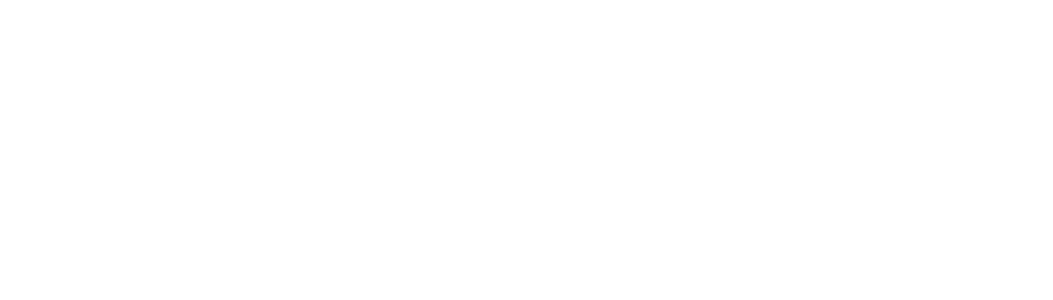
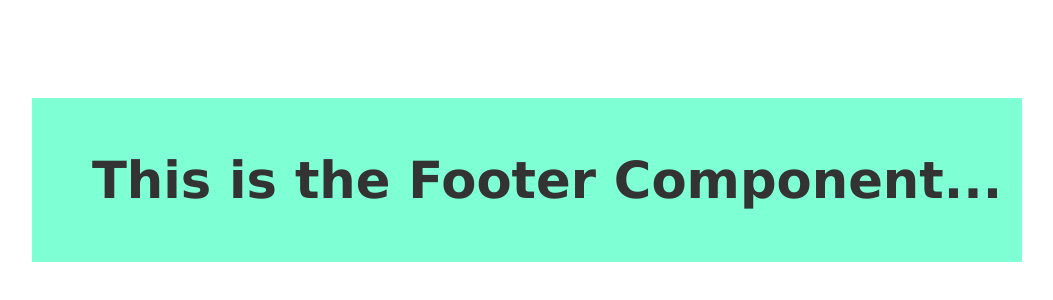
Before and after one commit to damodhar-divami/Team, a React (Vite) app: page / in a window 1280 px wide. Shown: the part 320-620 px from the top of the page, without its empty margins (133-1186 px from the left). Built offline with nearby package versions, Linux system fonts and the light colour scheme.

Commit message:
Harshith Commit

```diff
--- a/package.json
+++ b/package.json
@@ -22,6 +22,8 @@
     "eslint-plugin-react-hooks": "^5.1.0",
     "eslint-plugin-react-refresh": "^0.4.19",
     "globals": "^15.15.0",
+    "node-sass": "^9.0.0",
+    "sass": "^1.85.1",
     "typescript": "~5.7.2",
     "typescript-eslint": "^8.24.1",
     "vite": "^6.2.0"
--- a/src/App.tsx
+++ b/src/App.tsx
@@ -1,10 +1,10 @@
 import './App.css'
-
+import Footer from './Components/Footer'
 function App() {
 
   return (
     <>
-
+       <Footer/>
     </>
   )
 }
--- /dev/null
+++ b/src/Components/Footer.tsx
@@ -0,0 +1,10 @@
+import "../styles/Footer.scss"
+const Footer = () => {
+  return (
+    <div className="footer">
+      <h1> This is the Footer Component...</h1>
+    </div>
+  )
+}
+
+export default Footer
--- /dev/null
+++ b/src/styles/Footer.scss
@@ -0,0 +1,28 @@
+.footer {
+    display: flex;
+    justify-content: flex-end;
+    align-items: center;
+    background-color: aquamarine;
+    padding: 20px;
+    font-size: 16px;
+    color: #333;
+    width: 100%;
+    height: 100%;
+    font-family: 'Lucida Sans', 'Lucida Sans Regular', 'Lucida Grande', 'Lucida Sans Unicode', Geneva, Verdana, sans-serif;
+    font-size: medium;
+    margin-top: 200px;
+
+    .footer-links {
+        display: flex;
+        gap: 15px;
+
+        a {
+            text-decoration: none;
+            color: inherit;
+
+            &:hover {
+                color: darkblue;
+            }
+        }
+    }
+}
```
Also changed, not shown: 1 other file (tests, documents, lock files or other folders).
